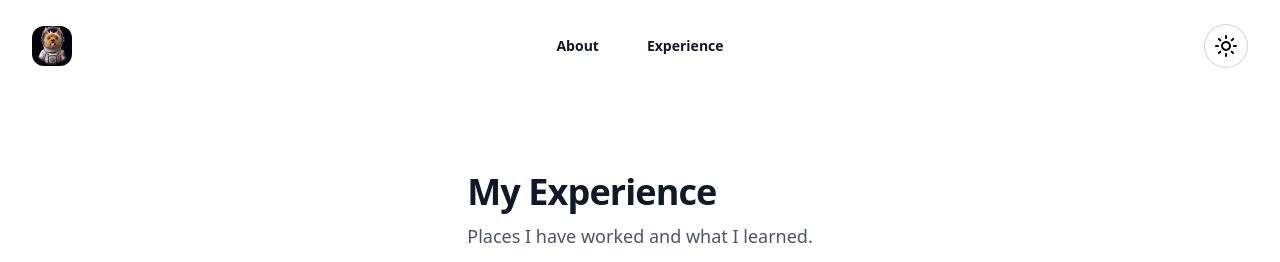
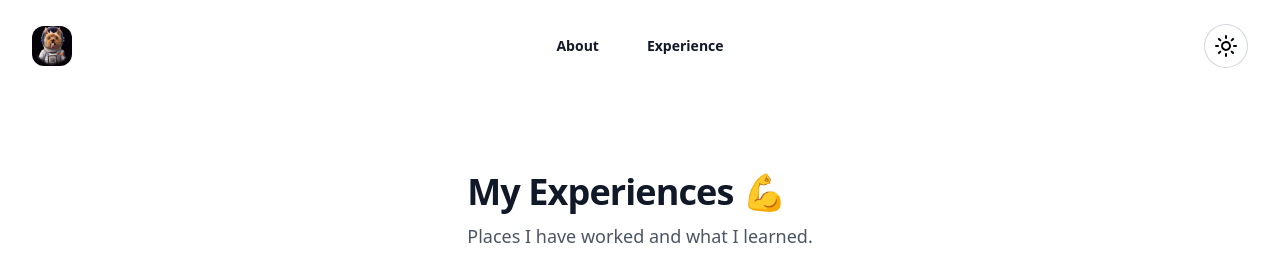
Before and after one commit to Piszmog/website, a SvelteKit app: page /experience in a window 1280 px wide. Shown: the top 262 px of the page. Built offline with nearby package versions, Linux system fonts and the light colour scheme.

Commit message:
Add emoji

```diff
--- a/src/routes/experience/+page.svelte
+++ b/src/routes/experience/+page.svelte
@@ -9,7 +9,7 @@
 	<div class="flex justify-center pb-10">
 		<div class="mx-auto max-w-2xl lg:mx-0">
 			<h2 class="text-3xl font-bold tracking-tight text-gray-900 dark:text-white sm:text-4xl">
-				My Experience
+				My Experiences 💪
 			</h2>
 			<p class="mt-2 text-lg leading-8 text-gray-600 dark:text-white">
 				Places I have worked and what I learned.
```
